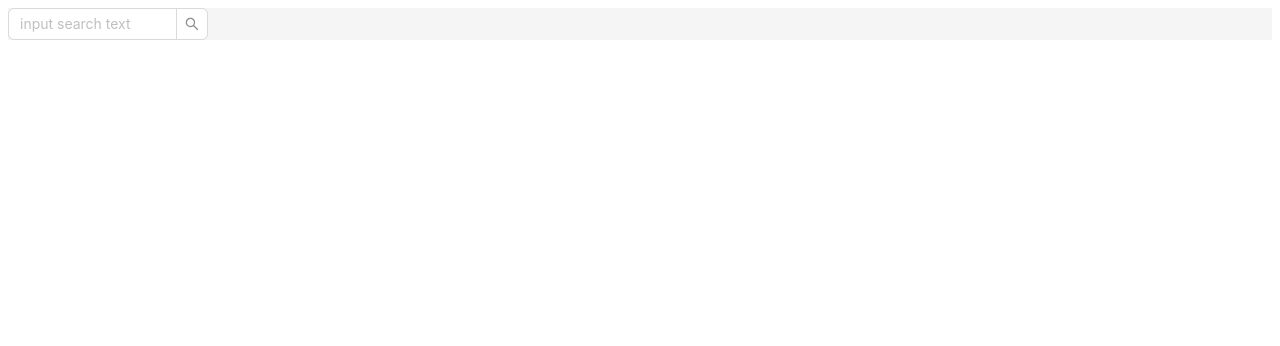
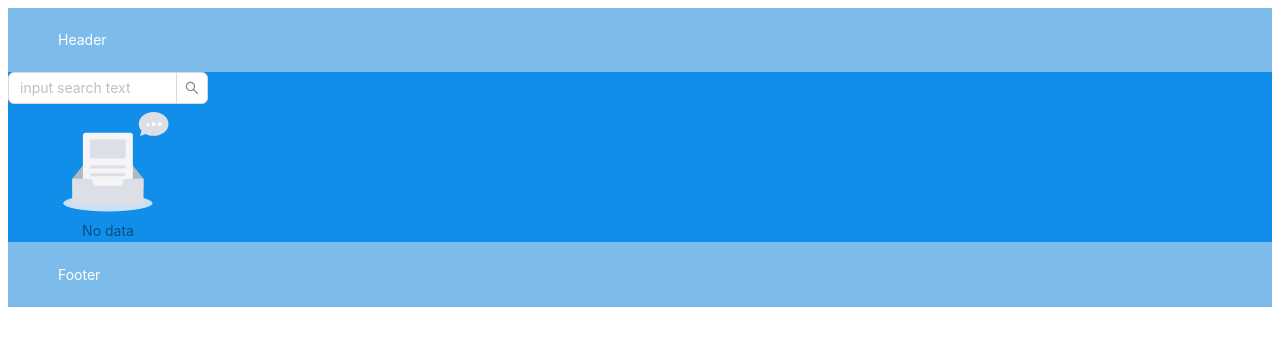
Before and after one commit to akashuba/move-saver, a React app: page / in a window 1280 px wide. Shown: the top 346 px of the page. Built offline with nearby package versions, Linux system fonts and the light colour scheme.

Commit message:
modify search films, display list of films

```diff
--- a/src/api/movie.js
+++ b/src/api/movie.js
@@ -1,6 +1,7 @@
 import axios from 'axios';
 
-const apiKey = '286f01d0'
+// const apiKey = '286f01d0'
+const apiKey = '248a3616';
 
 const options = {
   method: 'GET',
@@ -8,7 +9,8 @@ const options = {
 };
 
 export const getMovie = (title) => {
-  const incomeTitle = title ? `t=${title}` : ''
+  // const incomeTitle = title ? `t=${title}` : '';
+  const incomeTitle = title ? `s=${title}` : '';
 
-  return axios.request(`/?apikey=${apiKey}&${incomeTitle}`, options)
-}
+  return axios.request(`/?apikey=${apiKey}&${incomeTitle}`, options);
+};
--- a/src/components/layout/Layout.jsx
+++ b/src/components/layout/Layout.jsx
@@ -24,10 +24,9 @@ export const Layout = ({ children }) => {
       size={[0, 48]}
     >
       <AntLayout>
-        {/* <Header className={styles.headerStyle}>Header</Header>
-      <Content className={styles.contentStyle}>Content</Content>
-      <Footer className={styles.footerStyle}>Footer</Footer> */}
-        {children}
+        <Header className={styles.headerStyle}>Header</Header>
+        <Content className={styles.contentStyle}>{children}</Content>
+        <Footer className={styles.footerStyle}>Footer</Footer>
       </AntLayout>
     </Space>
   );
--- a/src/components/searchInput/SearchInput.jsx
+++ b/src/components/searchInput/SearchInput.jsx
@@ -1,5 +1,5 @@
 import React, { useState } from 'react';
-
+import { Card, Empty, List, Image } from 'antd';
 import { AudioOutlined } from '@ant-design/icons';
 import { Input, Space } from 'antd';
 import { useMovie } from '../../hooks/movie-hook';
@@ -28,6 +28,7 @@ export const SearchInput = () => {
   console.log(data);
 
   return (
+    <>
       <Space direction="vertical">
         <Search
           placeholder="input search text"
@@ -36,6 +37,26 @@ export const SearchInput = () => {
             width: 200,
           }}
         />
+
+        {data ? (
+          <List
+            grid={{
+              gutter: 16,
+              column: 4,
+            }}
+            dataSource={data.Search}
+            renderItem={(item) => (
+              <List.Item>
+                <Card title={item.Title}>
+                  <Image width={200} src={item.Poster} />
+                </Card>
+              </List.Item>
+            )}
+          />
+        ) : (
+          <Empty />
+        )}
       </Space>
+    </>
   );
 };
```
Lines whose indentation alone changed are shown as unchanged.
